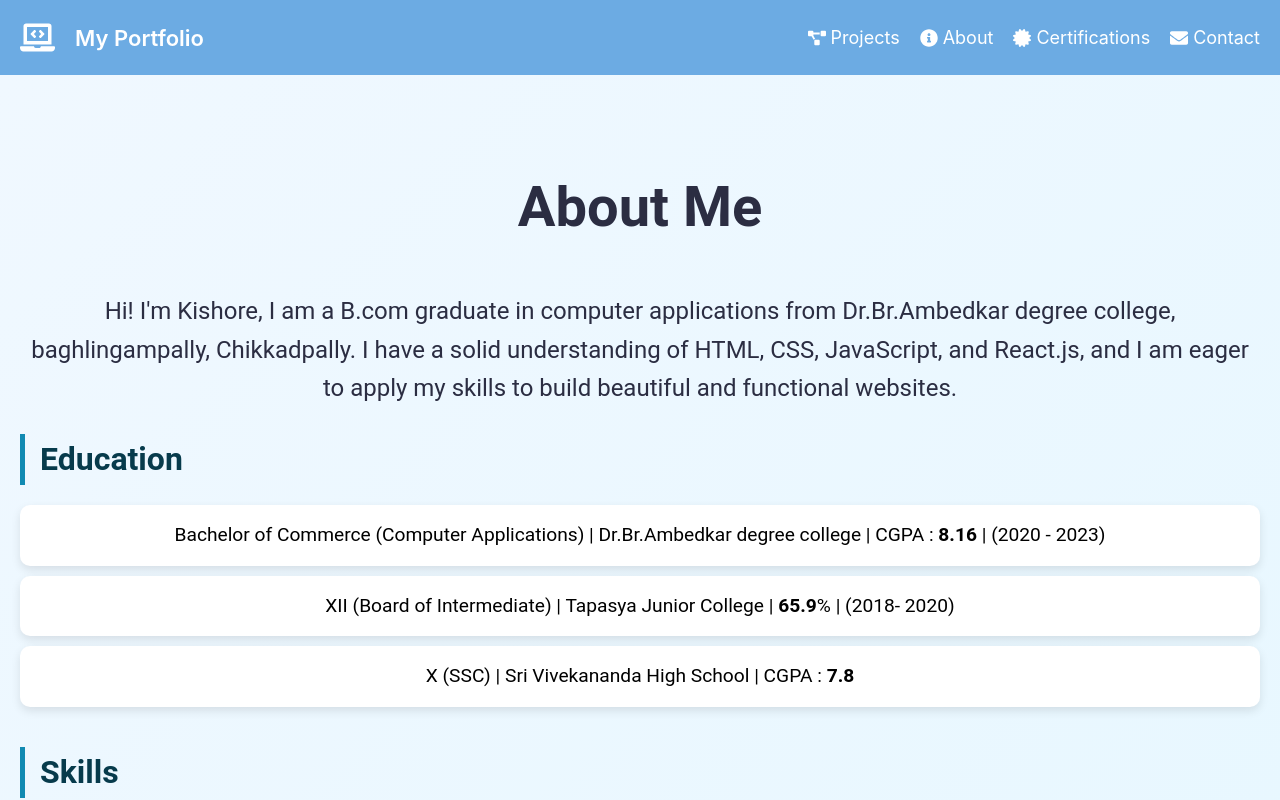
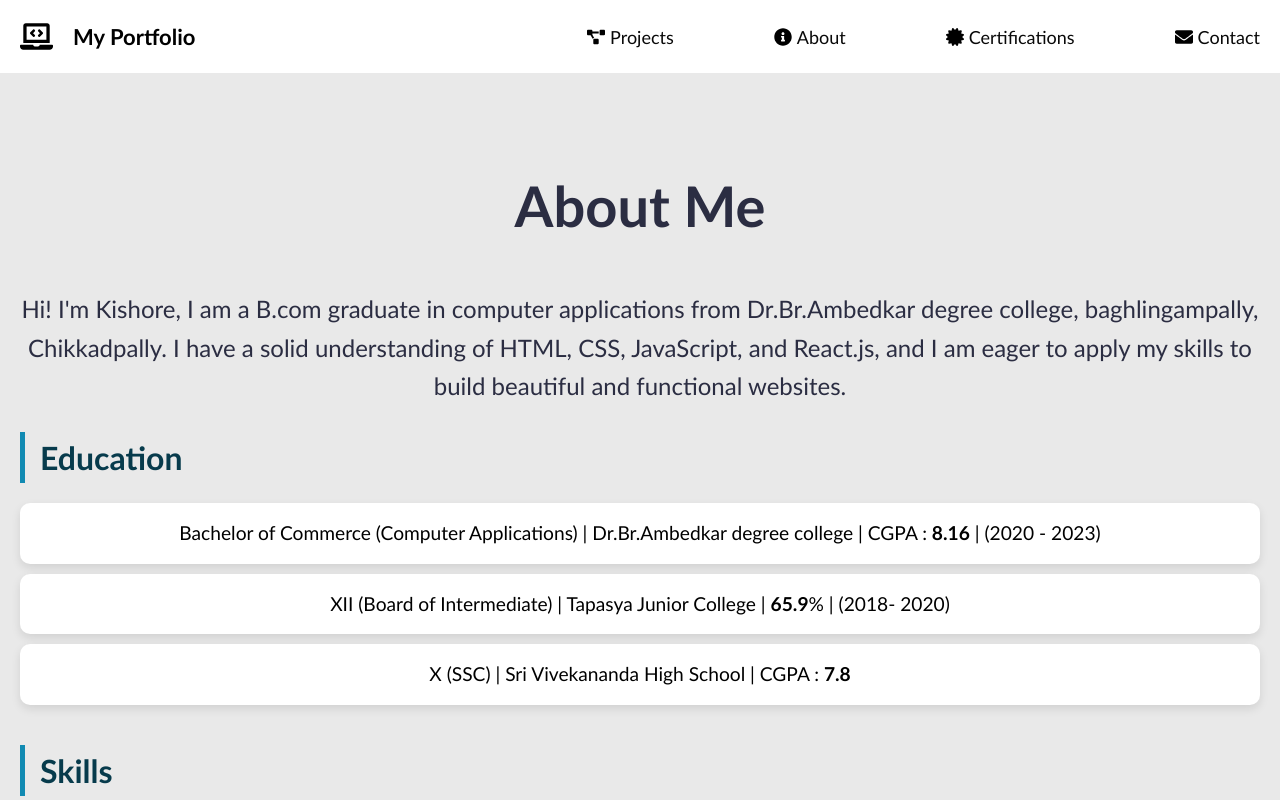
Before and after one commit to kishore771/tech-codes, a React (Create React App) app: page /about in a window 1280 px wide. Shown: the top 800 px of the page. Built offline with nearby package versions, Linux system fonts and the light colour scheme.

Commit message:
changes made in UI

```diff
--- a/src/components/About/index.css
+++ b/src/components/About/index.css
@@ -1,8 +1,8 @@
 /* Global Styling */
 .aboutme-container {
     padding: 50px 20px;
-    background: linear-gradient(135deg, #f0f8ff, #e6f7ff);
-    font-family: "Roboto", sans-serif;
+    background-color: #e9e9e9;
+    font-family:'Gill Sans', 'Gill Sans MT', Calibri, 'Trebuchet MS', sans-serif;
     line-height: 1.6;
   }
 
--- a/src/components/Contact/index.css
+++ b/src/components/Contact/index.css
@@ -14,6 +14,7 @@
   background-color: #f9f9f9;
   border-radius: 8px;
   box-shadow: 0 0 10px rgba(0, 0, 0, 0.1);
+  font-family:'Gill Sans', 'Gill Sans MT', Calibri, 'Trebuchet MS', sans-serif;
 }
 
 .contact-container h2 {
--- a/src/components/Footer/index.css
+++ b/src/components/Footer/index.css
@@ -7,7 +7,7 @@
   color: white;
   padding: 20px 0;
   text-align: center;
-  font-family: 'Poppins', sans-serif;
+  font-family:'Gill Sans', 'Gill Sans MT', Calibri, 'Trebuchet MS', sans-serif;
   height: 100%;
 }
 
--- a/src/components/Header/index.css
+++ b/src/components/Header/index.css
@@ -4,20 +4,23 @@
   align-items: center;
   padding: 20px 20px;
   font-size: 18px;
-  background-color: rgb(108, 171, 227);
+  background-color: rgb(255, 255, 255);
   color: #fff;
 }
 
 .logo-container {
   display: flex;
   align-items: center;
-  font-size: 18px;
+  font-size: 17px;
+
 }
 
 .logo-text {
   margin-left: 10px;
   font-weight: 600;
   font-size: 22px;
+  color: #000;
+  font-family:'Gill Sans', 'Gill Sans MT', Calibri, 'Trebuchet MS', sans-serif;
 }
 
 
@@ -30,8 +33,9 @@
 
 .logo-icon {
   margin-right: 10px;
-  width: 35px;
-  height: 35px;
+  width: 33px;
+  height: 33px;
+  color: #000;
 }
 
 .navbar-links {
@@ -40,20 +44,23 @@
 }
 
 .navbar-link {
+  font-family:'Gill Sans', 'Gill Sans MT', Calibri, 'Trebuchet MS', sans-serif;
   display: flex;
   align-items: center;
-  margin-left: 20px;
-  color: #fff;
+  margin-left: 100px;
+  color: #090909;
   text-decoration: none;
 }
 
 .icon {
   margin-right: 5px;
+  color: #000;
 }
 
 .hamburger-icon {
   display: none;
   cursor: pointer;
+  color: #000;
 }
 
 @media (max-width: 768px) {
--- a/src/components/Home/index.css
+++ b/src/components/Home/index.css
@@ -1,14 +1,12 @@
 /* General styling */
 .home-container {
-  font-family: Arial, sans-serif;
+  font-family:'Gill Sans', 'Gill Sans MT', Calibri, 'Trebuchet MS', sans-serif;
   color: #333;
+  background-color: #f3f1f1;
   text-align: center;
   padding: 20px;
 }
 
-.home-content {
-  margin-bottom: 20px;
-}
 
 .name-heading {
   font-size: 2.5em;
--- a/src/components/MyCertifications/index.css
+++ b/src/components/MyCertifications/index.css
@@ -10,6 +10,7 @@
   padding: 40px 20px;
   background-color: #f4f4f4;
   box-sizing: border-box;
+  font-family:'Gill Sans', 'Gill Sans MT', Calibri, 'Trebuchet MS', sans-serif;
 }
 
 .header-title {
@@ -18,7 +19,6 @@
   margin-bottom: 30px;
   color: #222;
   font-weight: 600;
-  font-family: 'Poppins', sans-serif;
 }
 
 .certifications-list {
--- a/src/components/Project/index.css
+++ b/src/components/Project/index.css
@@ -2,6 +2,7 @@
 .project-container {
     padding: 20px;
     background-color: #f4f4f4;
+    font-family:'Gill Sans', 'Gill Sans MT', Calibri, 'Trebuchet MS', sans-serif;
   }
 
   .header-title {
--- a/src/components/Project/index.js
+++ b/src/components/Project/index.js
@@ -23,10 +23,10 @@ const Project = () =>{
         },
          {
             id: 3,
-            name: "Food Munch",
+            name: "Foodie Stop",
             description: "This is a fully responsive website that offers a comprehensive list of food items and detailed information about each item.",
-            technologies: ":HTML, CSS, Bootstrap",
-            image: "https://i.postimg.cc/fbSr9bmC/logo-png.png",
+            technologies: ":HTML, CSS, Bootstrap, React JS, React Router, React Icons, React Bootstrap",
+            image: "https://i.postimg.cc/Zn5nwXTf/logo-transparent-png.png",
             link: "https://foodie-stop-xi.vercel.app/"
         }
     ]
@@ -43,7 +43,7 @@ const Project = () =>{
                 <div className="project-grid">
                     {myProjects.map((myProjects) =>
                     <div key={myProjects.id} className="project-card">
-                        <div className="project-image" style={{backgroundImage: `url(${myProjects.image})`}}></div>
+                        <img src={myProjects.image} alt={myProjects.name} className='project-image'/>
                         <div className="project-details">
                             <h3 className='project-title'>{myProjects.name}</h3>
                             <p className='project-desc'>{myProjects.description}</p>
```
